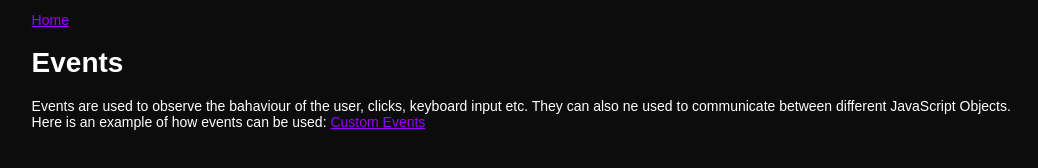
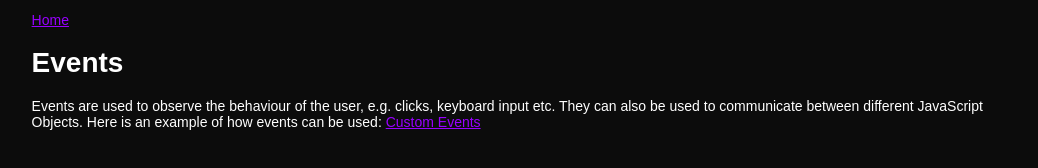
Before and after one commit to fragmentsjs/fragmentsjs.github.io, a plain HTML site: page events.html in a window 1280 px wide. Shown: the whole page, without its empty margins (106-1144 px from the left). Drawn offline with Linux system fonts and the light colour scheme.

Commit message:
Added events

```diff
--- a/events.html
+++ b/events.html
@@ -1,26 +1,26 @@
 <html>
+
 <head>
   <title>Fragments.js</title>
-  <meta name="description" content="JavaScript fragments/snippets for easy reuse"/>
-  <meta name="keywords" content="JavaScript, HTML5, webapps, web development"/>
+  <meta name="description" content="JavaScript fragments/snippets for easy reuse" />
+  <meta name="keywords" content="JavaScript, HTML5, webapps, web development" />
   <meta charset='utf-8' />
   <link rel='stylesheet' type='text/css' href='style.css' />
 </head>
-<body >
-<div class='centered'>
 
-<p><a href='index.html'>Home</a></p>
+<body>
+  <div class='centered'>
 
-<h1>Events</h1>
+    <p><a href='index.html'>Home</a></p>
 
-<p>Events are used to observe the bahaviour of the user, clicks, keyboard input etc.
-  They can also ne used to communicate between different JavaScript Objects.
+    <h1>Events</h1>
 
-  Here is an example of how events can be used:
-  <a href='src/customevents/index.html'>Custom Events</a>
+    <p>Events are used to observe the behaviour of the user, e.g. clicks, keyboard input etc. They can also be used to communicate between different JavaScript Objects. Here is an example of how events can be used:
+      <a href='src/customevents/index.html'>Custom Events</a>
 
-  </p>
+    </p>
 
-</div>
+  </div>
 </body>
+
 </html>
```
